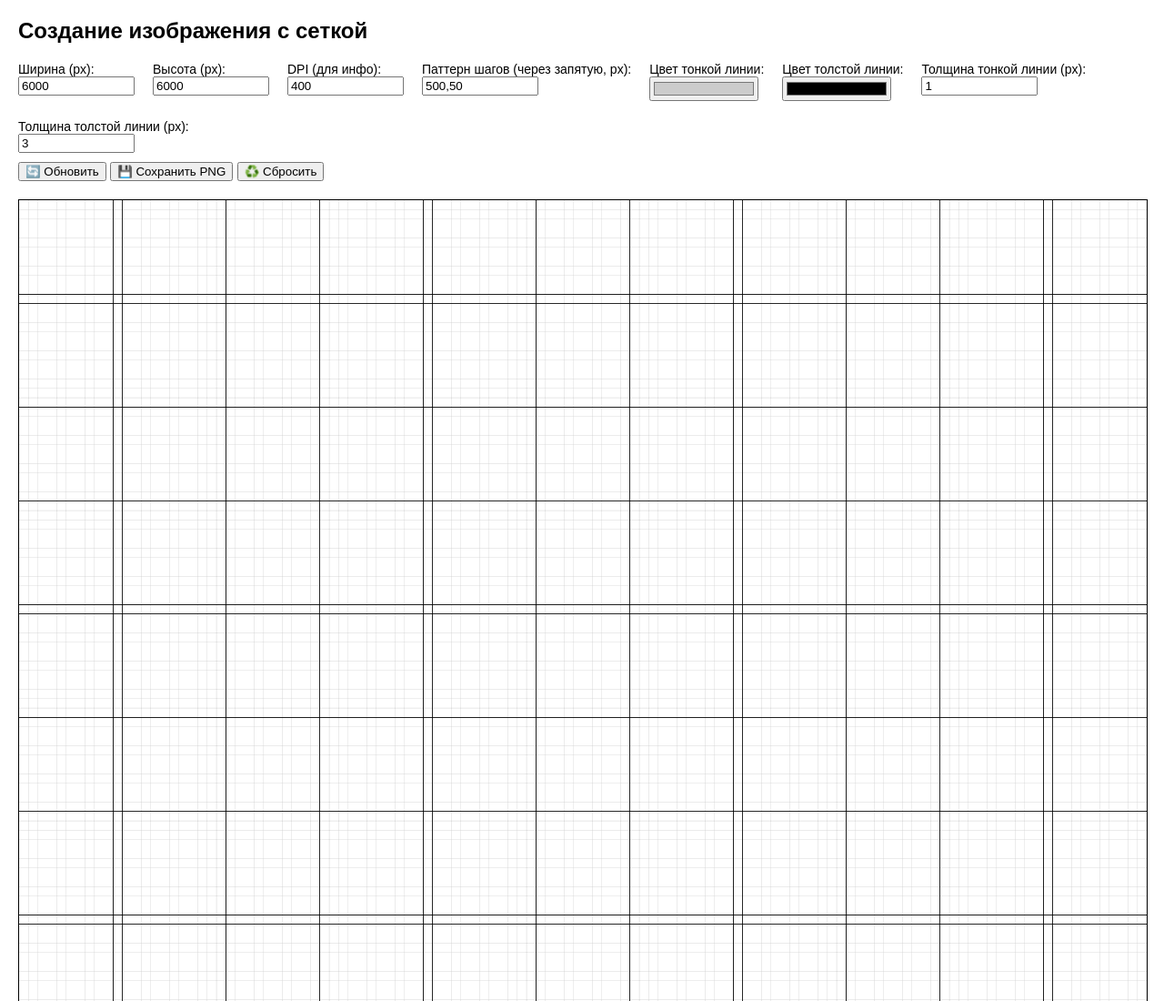
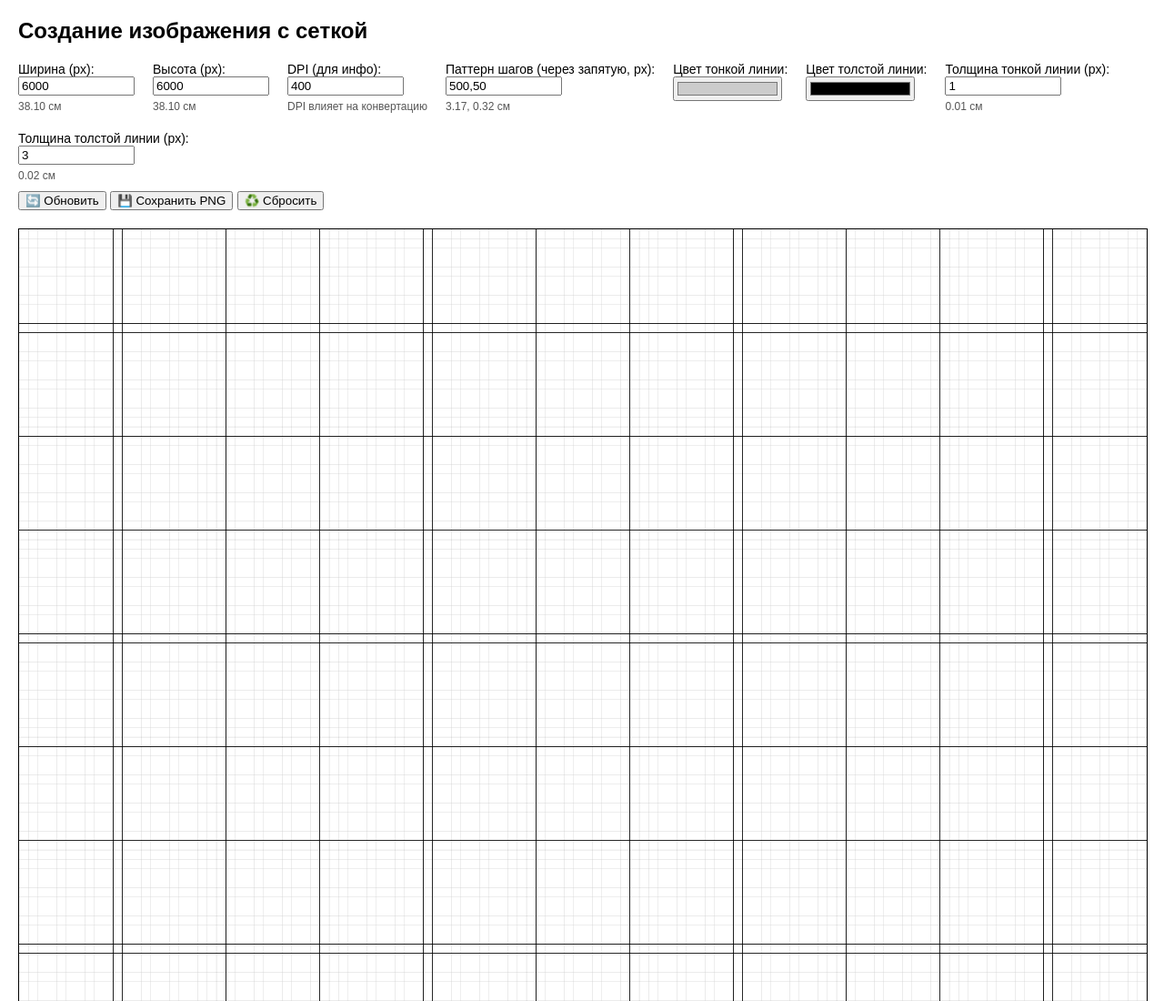
Before and after one commit to NikolasFMS/Grid_gen, a plain HTML site: page index.html in a window 1280 px wide. Shown: the top 1100 px of the page at 91% size. Drawn offline with Linux system fonts and the light colour scheme.

Commit message:
Update index.html

```diff
--- a/index.html
+++ b/index.html
@@ -39,20 +39,32 @@
         input[type="text"] {
             width: 120px;
         }
+
+        .convert-info {
+            font-size: 12px;
+            color: #555;
+            margin-top: 5px;
+        }
     </style>
 </head>
 
 <body>
     <h2>Создание изображения с сеткой</h2>
     <div class="controls">
-        <label> Ширина (px): <input type="number" id="imgWidth" value="6000" /> </label>
-        <label> Высота (px): <input type="number" id="imgHeight" value="6000" /> </label>
-        <label> DPI (для инфо): <input type="number" id="dpi" value="400" /> </label>
-        <label> Паттерн шагов (через запятую, px): <input type="text" id="patternSteps" value="500,50" /> </label>
+        <label> Ширина (px): <input type="number" id="imgWidth" value="6000" /> <span class="convert-info"
+                id="imgWidthCm"></span> </label>
+        <label> Высота (px): <input type="number" id="imgHeight" value="6000" /> <span class="convert-info"
+                id="imgHeightCm"></span> </label>
+        <label> DPI (для инфо): <input type="number" id="dpi" value="400" /> <span class="convert-info"
+                id="dpiInfo"></span> </label>
+        <label> Паттерн шагов (через запятую, px): <input type="text" id="patternSteps" value="500,50" /> <span
+                class="convert-info" id="patternStepsCm"></span> </label>
         <label> Цвет тонкой линии: <input type="color" id="thinColor" value="#cccccc" /> </label>
         <label> Цвет толстой линии: <input type="color" id="boldColor" value="#000000" /> </label>
-        <label> Толщина тонкой линии (px): <input type="number" id="thinWidth" value="1" /> </label>
-        <label> Толщина толстой линии (px): <input type="number" id="boldWidth" value="3" /> </label>
+        <label> Толщина тонкой линии (px): <input type="number" id="thinWidth" value="1" /> <span class="convert-info"
+                id="thinWidthCm"></span> </label>
+        <label> Толщина толстой линии (px): <input type="number" id="boldWidth" value="3" /> <span class="convert-info"
+                id="boldWidthCm"></span> </label>
     </div>
     <div class="buttons">
         <button onclick="generateGrid()">🔄 Обновить</button>
@@ -64,6 +76,34 @@
         const canvas = document.getElementById("gridCanvas");
         const ctx = canvas.getContext("2d");
 
+        // Функция конвертации пикселей в сантиметры
+        function pixelsToCm(pixels, dpi) {
+            return ((pixels / dpi) * 2.54).toFixed(2);
+        }
+
+        // Функция для обновления всех конвертаций
+        function updateConversions() {
+            const dpi = parseInt(document.getElementById("dpi").value) || 400;
+
+            const imgWidth = parseInt(document.getElementById("imgWidth").value);
+            document.getElementById("imgWidthCm").textContent = `${pixelsToCm(imgWidth, dpi)} см`;
+
+            const imgHeight = parseInt(document.getElementById("imgHeight").value);
+            document.getElementById("imgHeightCm").textContent = `${pixelsToCm(imgHeight, dpi)} см`;
+
+            document.getElementById("dpiInfo").textContent = "DPI влияет на конвертацию";
+
+            const patternSteps = parsePattern(document.getElementById("patternSteps").value);
+            const patternStepsCm = patternSteps.map(step => pixelsToCm(step, dpi)).join(", ");
+            document.getElementById("patternStepsCm").textContent = `${patternStepsCm} см`;
+
+            const thinWidth = parseFloat(document.getElementById("thinWidth").value);
+            document.getElementById("thinWidthCm").textContent = `${pixelsToCm(thinWidth, dpi)} см`;
+
+            const boldWidth = parseFloat(document.getElementById("boldWidth").value);
+            document.getElementById("boldWidthCm").textContent = `${pixelsToCm(boldWidth, dpi)} см`;
+        }
+
         function parsePattern(input) {
             return input
                 .split(',')
@@ -72,11 +112,9 @@
         }
 
         function drawLines(width, height, steps, thinColor, thinWidth, boldColor, boldWidth) {
-            // Сначала рисуем тонкие линии каждые 50 пикселей
             const thinStep = 50;
             let posX = 0, posY = 0;
 
-            // Тонкие линии по X
             while (posX < width) {
                 ctx.beginPath();
                 ctx.strokeStyle = thinColor;
@@ -87,7 +125,6 @@
                 posX += thinStep;
             }
 
-            // Тонкие линии по Y
             while (posY < height) {
                 ctx.beginPath();
                 ctx.strokeStyle = thinColor;
@@ -98,32 +135,29 @@
                 posY += thinStep;
             }
 
-            // Теперь рисуем толстые линии по заданному паттерну
             posX = 0;
             posY = 0;
             let i = 0;
 
-            // Толстые линии по X
             while (posX < width) {
                 const step = steps[i % steps.length];
                 posX += step;
                 ctx.beginPath();
                 ctx.strokeStyle = boldColor;
-                ctx.lineWidth = boldWidth; // Применяем boldWidth ко всем линиям в паттерне (и 500, и 50)
+                ctx.lineWidth = boldWidth;
                 ctx.moveTo(posX, 0);
                 ctx.lineTo(posX, height);
                 ctx.stroke();
                 i++;
             }
 
-            // Толстые линии по Y
             i = 0;
             while (posY < height) {
                 const step = steps[i % steps.length];
                 posY += step;
                 ctx.beginPath();
                 ctx.strokeStyle = boldColor;
-                ctx.lineWidth = boldWidth; // Применяем boldWidth ко всем линиям в паттерне (и 500, и 50)
+                ctx.lineWidth = boldWidth;
                 ctx.moveTo(0, posY);
                 ctx.lineTo(width, posY);
                 ctx.stroke();
@@ -149,6 +183,7 @@
             canvas.height = height;
             ctx.clearRect(0, 0, width, height);
             drawLines(width, height, patternSteps, thinColor, thinWidth, boldColor, boldWidth);
+            updateConversions();
         }
 
         function download() {
@@ -169,7 +204,18 @@
             generateGrid();
         }
 
-        window.onload = generateGrid;
+        // Добавляем обработчики событий для обновления конвертаций при изменении значений
+        document.getElementById("imgWidth").addEventListener("input", updateConversions);
+        document.getElementById("imgHeight").addEventListener("input", updateConversions);
+        document.getElementById("dpi").addEventListener("input", updateConversions);
+        document.getElementById("patternSteps").addEventListener("input", updateConversions);
+        document.getElementById("thinWidth").addEventListener("input", updateConversions);
+        document.getElementById("boldWidth").addEventListener("input", updateConversions);
+
+        window.onload = () => {
+            generateGrid();
+            updateConversions();
+        };
     </script>
 </body>
 
```
